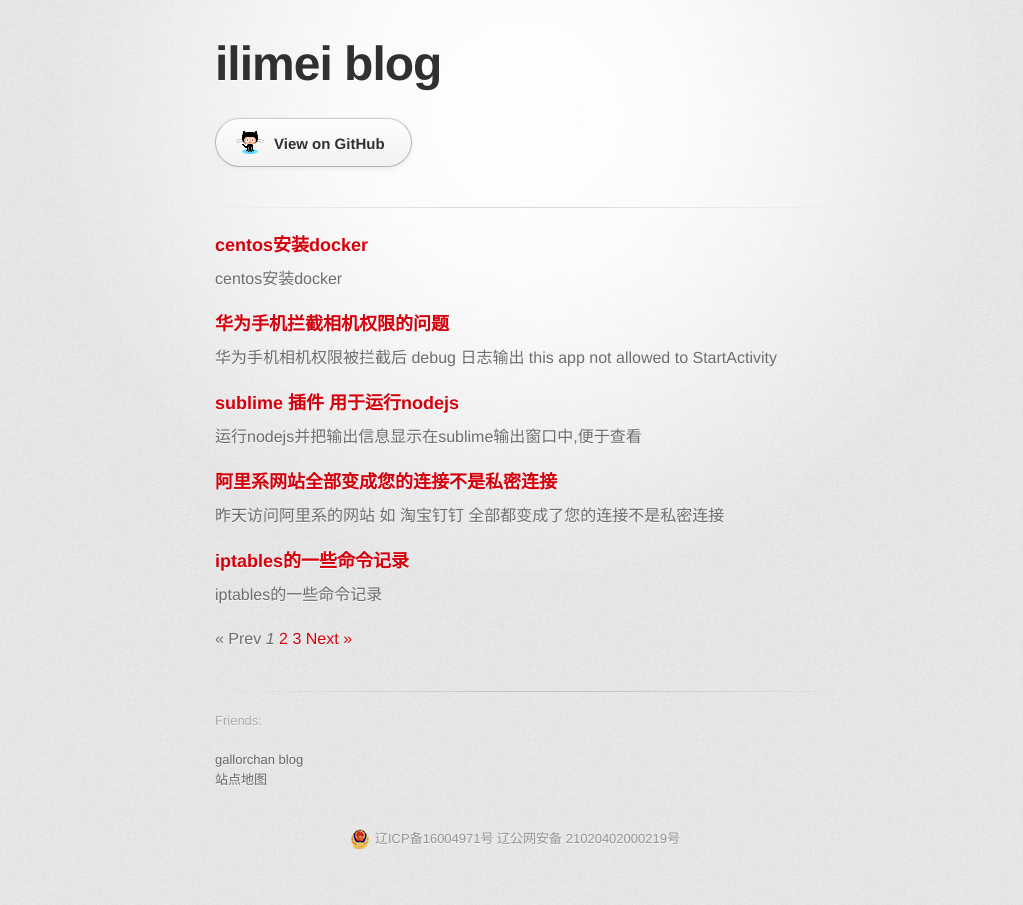
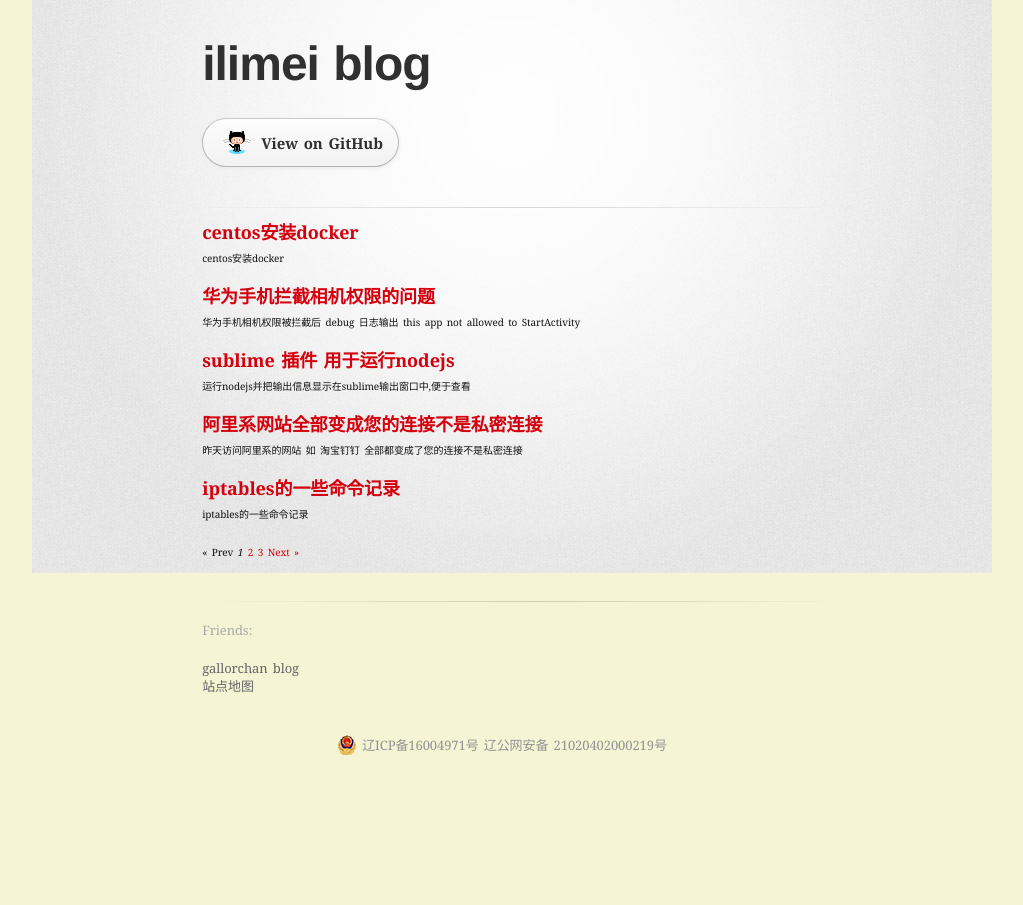
Before and after one commit to ilimei/ilimei.github.io, a Jekyll site: the page built from index.html, in a window 1280 px wide. Shown: the whole page, without its empty margins (115-1138 px from the left). Built offline with Jekyll 4.4.1, drawn with Linux system fonts in a browser that asks for light colours; the list of posts is cut into pages by our own code; comment, search, counter and statistics services are not loaded.

Commit message:
修改css

```diff
--- a/stylesheets/stylesheet.css
+++ b/stylesheets/stylesheet.css
@@ -48,12 +48,22 @@
 
 /* LAYOUT STYLES */
 body {
-  font-family: 'Helvetica Neue', Helvetica, Arial, serif;
-  font-size: 1em;
-  line-height: 1.5;
-  color: #6d6d6d;
-  text-shadow: 0 1px 0 rgba(255, 255, 255, 0.8);
-  background: #e7e7e7 url(../images/body-bg.png) 0 0 repeat;
+  // font-family: 'Helvetica Neue', Helvetica, Arial, serif;
+  // font-size: 1em;
+  // line-height: 1.5;
+  // color: #6d6d6d;
+  // text-shadow: 0 1px 0 rgba(255, 255, 255, 0.8);
+  // background: #e7e7e7 url(../images/body-bg.png) 0 0 repeat;
+  margin: 0;
+  padding: 0;
+  background-color: #f5f5d5;
+  font-family: Georgia, serif;
+  letter-spacing: -0.01em;
+  word-spacing: 0.2em;
+  line-height: 1.8em;
+  font-size: 62.5%;
+  color: #111111;
+  width: 98%;
 }
 
 a {
```
